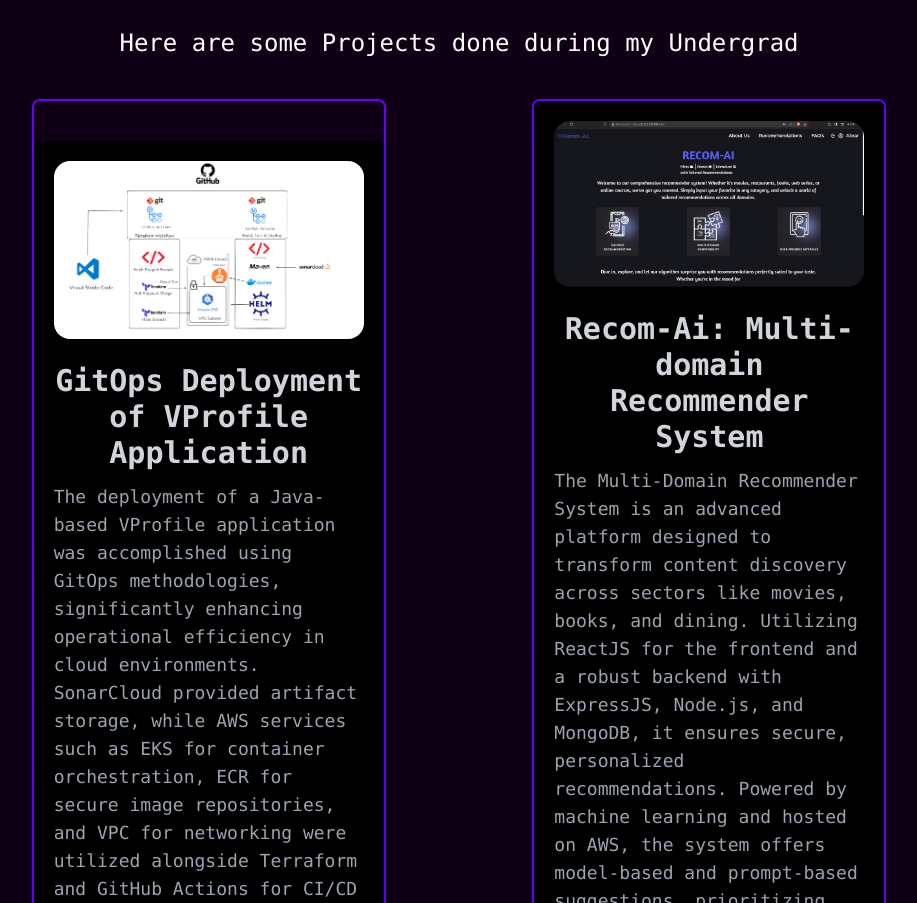
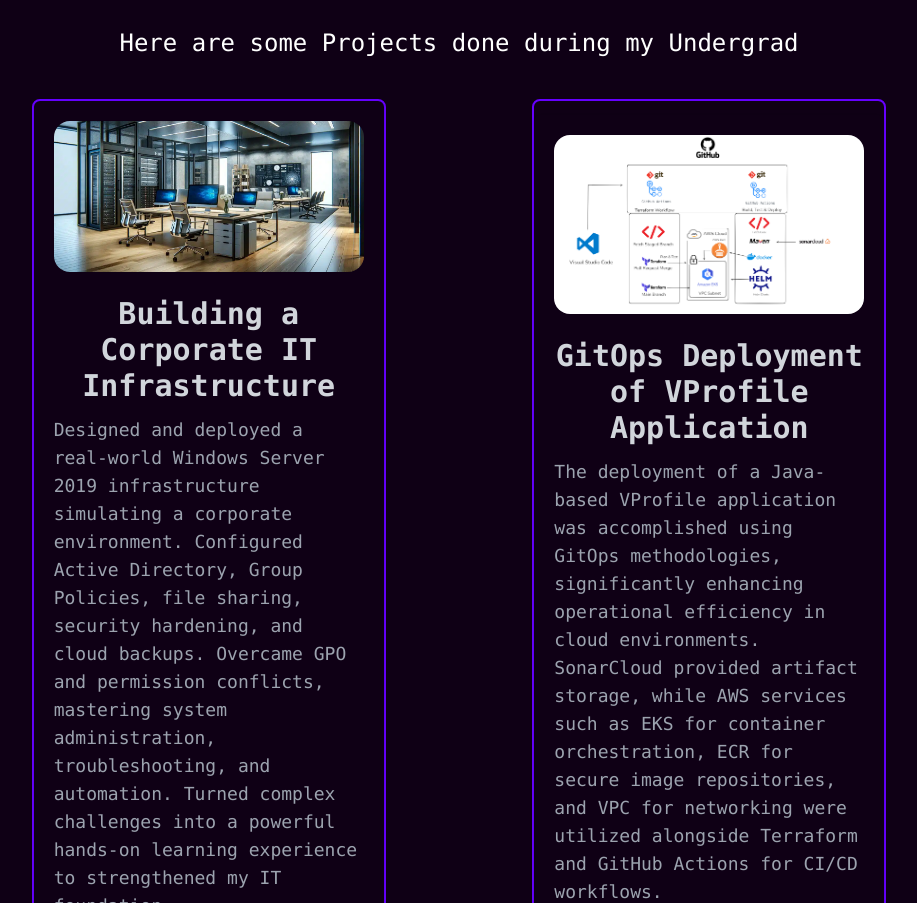
Before and after one commit to Asuboor/Personal-Portfolio, a React (Create React App) app: page / in a window 1280 px wide. Shown: the part 3081-3984 px from the top of the page, without its empty margins (181-1098 px from the left). Built offline with nearby package versions, Linux system fonts and the light colour scheme.

Commit message:
Background remove and IT project add

```diff
--- a/src/ProjectIndex.js
+++ b/src/ProjectIndex.js
@@ -6,9 +6,18 @@
 import awssetup from "./aws-1.jpg";
 import awscicd from "./aws-cicd-2.png";
 import GitOps from "./GitOps-Architecture.png"
+import ITinfrastructure from "./IT-Infrastructure.jpg"
 const project = [
+    {
+        key: 1,
+        image: ITinfrastructure,
+        title: "Building a Corporate IT Infrastructure",
+        description:
+            "Designed and deployed a real-world Windows Server 2019 infrastructure simulating a corporate environment. Configured Active Directory, Group Policies, file sharing, security hardening, and cloud backups. Overcame GPO and permission conflicts, mastering system administration, troubleshooting, and automation. Turned complex challenges into a powerful hands-on learning experience to strengthened my IT foundation.",
+        link: "https://abdulsuboor.notion.site/Local-Windows-Server-2019-Corporate-IT-Infrastructure-Project-24cbdf64ccc680429f36f37d1af359b9",
+    },
   {
-    key: 1,
+    key: 2,
     image: GitOps,
     title: "GitOps Deployment of VProfile Application",
     description:
@@ -16,7 +25,7 @@
     link: "https://abdulsuboor.notion.site/GitOps-Project-10abdf64ccc680fca5dde0c575cf9402",
   },
   {
-    key: 2,
+    key: 3,
     image: Mdrs,
     title: "Recom-Ai: Multi-domain Recommender System",
     description:
@@ -24,7 +33,7 @@
     link: "https://github.com/Asuboor/Multi-domain-Recommender-Systems",
   },
   {
-    key: 3,
+    key: 4,
     image: awssetup,
     title: "AWS VProfile setup on AWS",
     description:
@@ -32,7 +41,7 @@
     link: "https://github.com/Asuboor/AWS_vprofile",
   },
   {
-    key: 4,
+    key: 5,
     image: awscicd,
     title: "AWS CI/CD",
     description:
@@ -40,7 +49,7 @@
     link: "https://github.com/Asuboor/AWS_vprofile/tree/AWS-ci/cd-pipeline",
   },
   {
-    key: 5,
+    key: 6,
     image: expensior,
     title: "Expensior",
     description:
@@ -48,7 +57,7 @@
     link: "https://github.com/Asuboor/Expensior-ExpenseManager",
   },
   {
-    key: 6,
+    key: 7,
     image: price,
     title: "Price Notifier",
     description:
@@ -65,7 +74,7 @@
   //   link: "https://github.com/Asuboor/Blog_App",
   // },
   {
-    key: 7,
+    key: 8,
     image: weather,
     title: "My Weather Updates",
     description:
--- a/src/components/EduCard.js
+++ b/src/components/EduCard.js
@@ -3,7 +3,7 @@
 
 const EduCard = (props) => {
   return (
-    <div className="w-auto  m-auto   mt-12  border-light border-2  rounded-2xl bg-black lg:w-1/2">
+    <div className="w-auto  m-auto   mt-12  border-light border-2  rounded-2xl  lg:w-1/2">
       <div className="flex mt-3 ml-4 ">
         <Image
           className="rounded-2xl"
--- a/src/components/ExpCard.js
+++ b/src/components/ExpCard.js
@@ -4,7 +4,7 @@
 
 const ExpCard = (props) => {
   return (
-    <div className="w-auto  m-auto  mb-11 p-2  border-light border-2  rounded-2xl bg-black lg:w-1/2">
+    <div className="w-auto  m-auto  mb-11 p-2  border-light border-2  rounded-2xl  lg:w-1/2">
       <div className="flex mt-3 ml-4 ">
         <Image
           className="rounded-2xl"
--- a/src/components/ProjectCard.js
+++ b/src/components/ProjectCard.js
@@ -15,8 +15,8 @@
 const ProjectCard = (props) => {
   return (
     <div className="m-2   border-light border-2  rounded-lg place-content-evenly">
-      <Card maxW="350px"  bgColor="black" >
-        <CardBody >
+          <Card maxW="350px"  bgColor="transparent" >
+        <CardBody>
           <Image
             src={props.image}
             alt="Green double couch with wooden legs"
```
Also changed, not shown: src/IT-Infrastructure.jpg (added).
